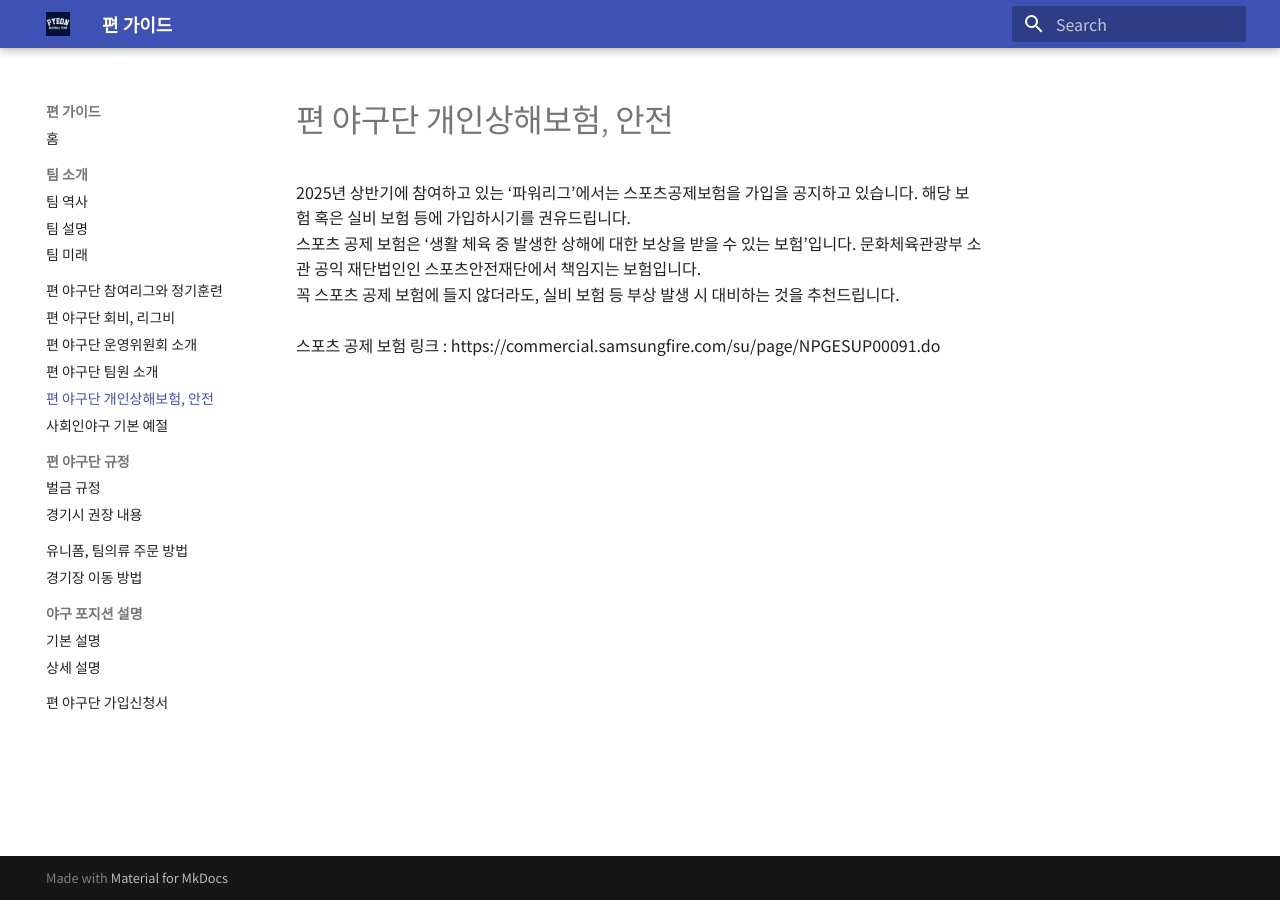
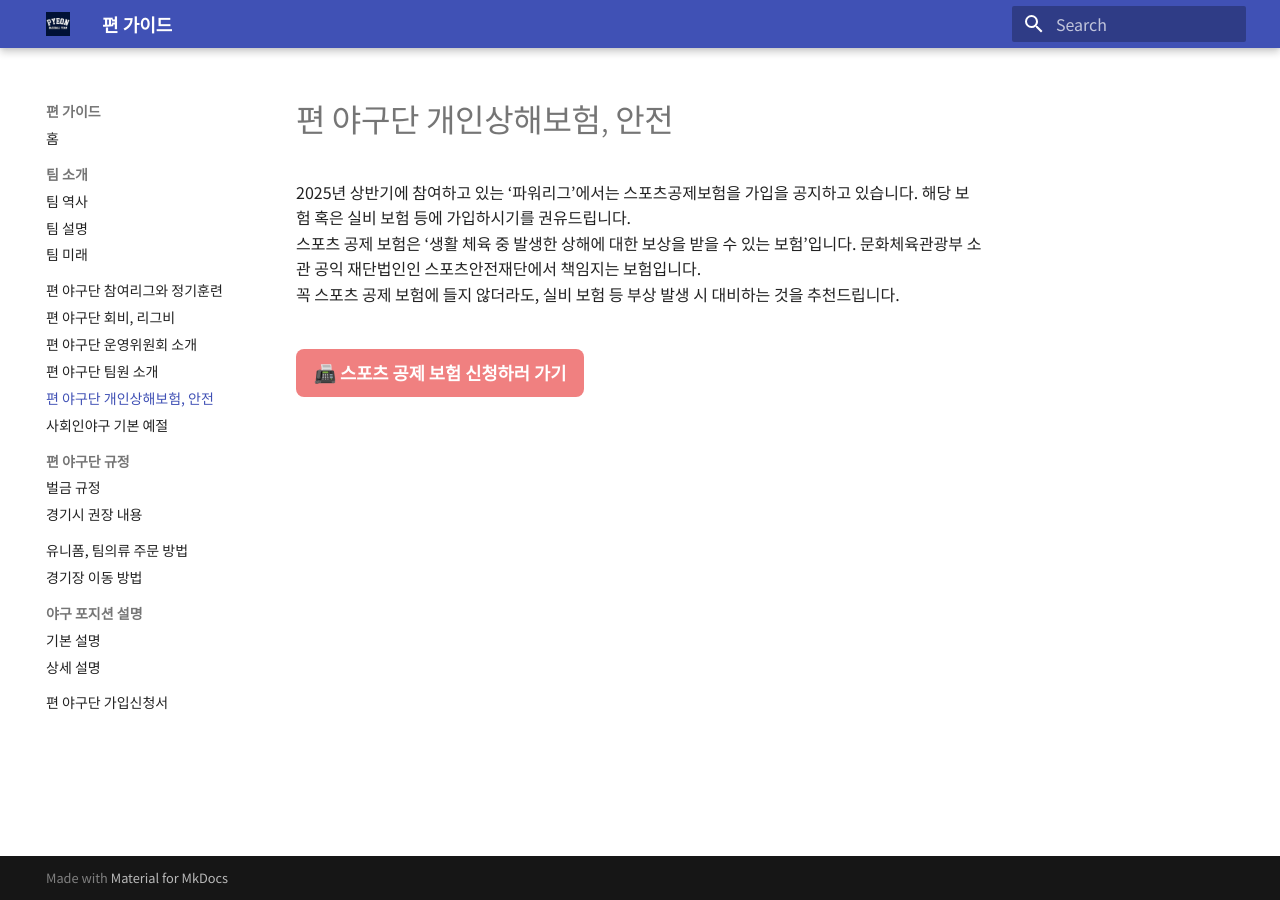
Before and after one commit to BlueChance/pyeon_guide, an MkDocs documentation site: the page built from docs/insurance/team_insurance.md, in a window 1280 px wide. Built offline with MkDocs 1.6.1 and Material for MkDocs 9.7.7, drawn with Linux system fonts in a browser that asks for light colours.

Commit message:
insurance more info

```diff
--- a/docs/insurance/team_insurance.md
+++ b/docs/insurance/team_insurance.md
@@ -2,4 +2,19 @@
 스포츠 공제 보험은 ‘생활 체육 중 발생한 상해에 대한 보상을 받을 수 있는 보험’입니다. 문화체육관광부 소관 공익 재단법인인 스포츠안전재단에서 책임지는 보험입니다.<br>
 꼭 스포츠 공제 보험에 들지 않더라도, 실비 보험 등 부상 발생 시 대비하는 것을 추천드립니다.<br>
 <br>
-스포츠 공제 보험 링크 : https://commercial.samsungfire.com/su/page/NPGESUP00091.do
+
+
+<p>
+  <a href="https://commercial.samsungfire.com/su/page/NPGESUP00091.do" target="_blank" rel="noopener" style="
+    display: inline-block;
+    padding: 10px 18px;
+    background-color: #f08080;
+    color: white;
+    border-radius: 8px;
+    text-decoration: none;
+    font-weight: bold;
+    font-size: 1.1em;">
+    📠 스포츠 공제 보험 신청하러 가기
+  </a>
+</p>
+<br>
```
